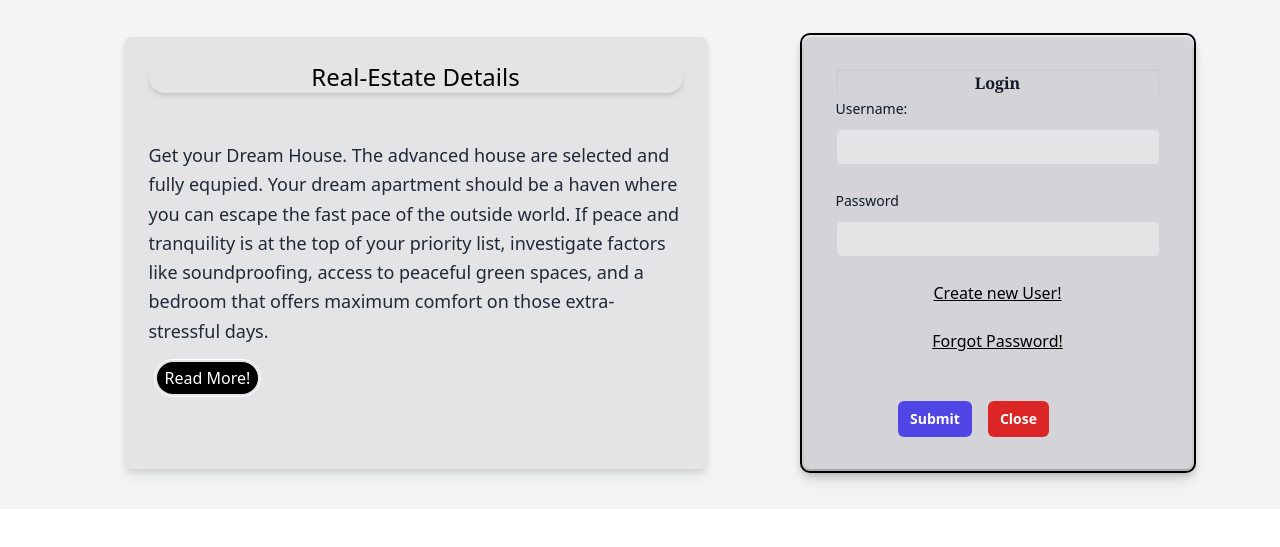
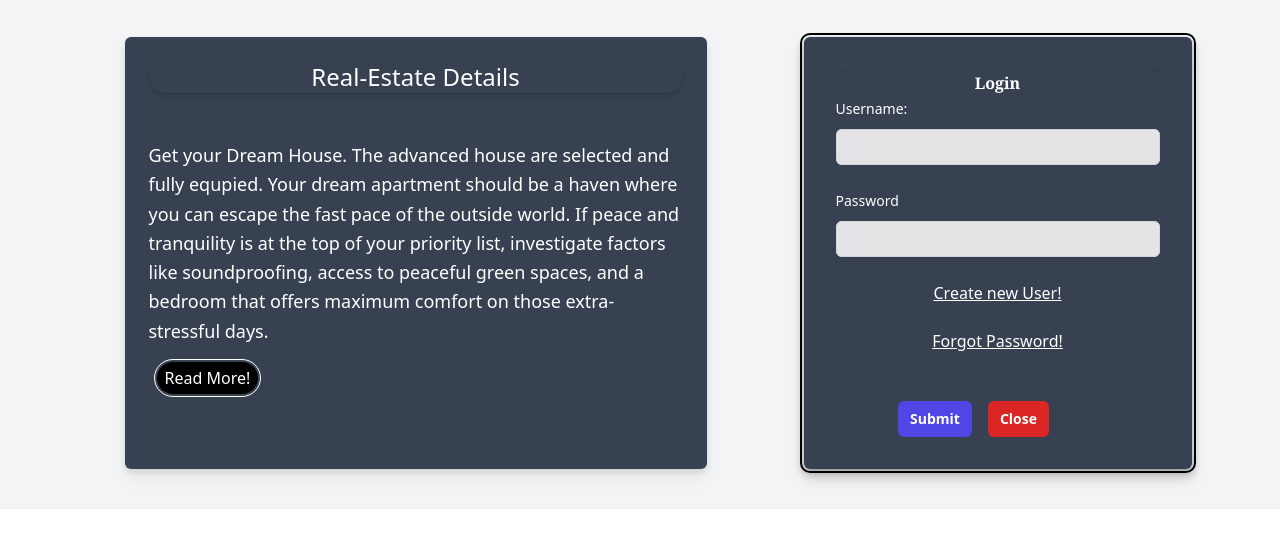
Before and after one commit to DhirendraThakur/frontend-tailwind, a website built with Vite: page login.html in a window 1280 px wide. Shown: the part 247-794 px from the top of the page. Built offline with nearby package versions, Linux system fonts and the light colour scheme.

Commit message:
Frontend has been modified in landing page and other page

```diff
--- /dev/null
+++ b/dashboard.html
@@ -0,0 +1,11 @@
+<!DOCTYPE html>
+<html lang="en">
+<head>
+    <meta charset="UTF-8">
+    <meta name="viewport" content="width=device-width, initial-scale=1.0">
+    <title>Document</title>
+</head>
+<body>
+    <h1>This is Dashboard</h1>
+</body>
+</html>
--- a/index.html
+++ b/index.html
@@ -15,6 +15,7 @@
             <img src="logo.jpg" class=" h-10 w-10 cursor-pointer rounded-2xl shadow-lg backdrop-blur-0" alt="" srcset="">
             <ul class="px-28 py-0.5 flex space-x-28 justify-center ">
                 <li class="mx-2 cursor-pointer  font-bold underline-offset-0 ">Home</li>
+                <li class="mx-2 cursor-pointer  font-bold underline-offset-0 " onclick="window.location.href='dashboard.html'">Dashboard</li>
                 <li class="mx-2 cursor-pointer font-bold " >About</li>
                 <li class="mx-2 cursor-pointer font-bold" >Gallary</li>
                 <li class="mx-2 cursor-pointer font-semibold text-yellow">FAQ</li>
--- a/login.html
+++ b/login.html
@@ -13,6 +13,7 @@
         <img src="logo.jpg" class=" h-10 w-10 cursor-pointer rounded-2xl shadow-lg backdrop-blur-0 animate-pulse" alt="" srcset="">
         <ul class="px-28 py-0.5 flex space-x-28 justify-center ">
             <li class="mx-2 cursor-pointer  font-bold underline-offset-0 ">Home</li>
+            <li class="mx-2 cursor-pointer  font-bold underline-offset-0 ">Dashboard</li>
             <li class="mx-2 cursor-pointer font-bold " >About</li>
             <li class="mx-2 cursor-pointer font-bold" >Gallary</li>
             <li class="mx-2 cursor-pointer font-semibold text-yellow">FAQ</li>
@@ -27,9 +28,9 @@
 
 
         <div class=" main flex w-full justify-around mt-16 fill-cyan-500 drop-shadow-lg drop-shadow-cyan-500/50 ">
-            <div class=" bg-zinc-200 p-6 w-1/2 rounded-md shadow-md shadow-transparent ">
-                <h1 class=" rounded-full text-2xl font-medium shadow-md text-center "> Real-Estate Details </h1>
-                <p class="text-lg leading-relaxed text-gray-800 mt-12">
+            <div class=" bg-gray-700 p-6 w-1/2 rounded-md shadow-md shadow-transparent ">
+                <h1 class=" rounded-full text-2xl font-medium shadow-md text-center text-white"> Real-Estate Details </h1>
+                <p class="text-lg leading-relaxed text-white mt-12">
                      Get your Dream House.
                     The advanced house are selected and fully equpied.
                     Your dream apartment should be a haven where you can
@@ -43,20 +44,20 @@
                 </div>
 
             </div>
-            <div class=" p-8 w-1/3 bg-zinc-300 items-center rounded-md shadow-md fill-cyan-500 drop-shadow-lg drop-shadow-cyan-500/50 outline-2 outline-offset-2 outline-solid">
-                <h1 class="font-extrabold font-serif flex justify-center text-base/7  text-gray-900 shadow-inner"> Login
+            <div class=" p-8 w-1/3 bg-gray-700 items-center rounded-md shadow-md fill-cyan-500 drop-shadow-lg drop-shadow-cyan-500/50 outline-2 outline-offset-2 outline-solid">
+                <h1 class="font-extrabold font-serif flex justify-center text-base/7  text-white shadow-inner"> Login
                 </h1>
                 <form action="">
                     <div class="grid grid-cols-1 gap-6">
                         <div class="sm:col-span-3">
-                            <label for="" class="block text-sm/6 font-medium text-gray-900 "> Username:</label>
+                            <label for="" class="block text-sm/6 font-medium text-white "> Username:</label>
                             <div class="mt-2">
                                 <input type="text" name="" id="" autocomplete="given-name" class=" block w-full rounded-md bg-zinc-200 px-2 py-1.5 text-base text-gray-900 outline-1 -outline-offset-1 outline-gray-300 placeholder:text-gray-400 focus:outline-offset-4 focus:outline-indigo-600 sm:text-sm/6" >
 
                             </div>
                         </div>
                         <div class="sm:col-span-3">
-                            <label for="" class="block text-sm/6 font-medium text-gray-900 "> Password</label>
+                            <label for="" class="block text-sm/6 font-medium text-white "> Password</label>
                             <div class="mt-2">
                                 <input type="text" name="" id="" autocomplete="given-name" class=" block w-full rounded-md bg-zinc-200 px-2 py-1.5 text-base text-gray-900 outline-1 -outline-offset-1 outline-gray-300 placeholder:text-gray-400 focus:outline-offset-4 focus:outline-indigo-600 sm:text-sm/6" >
 
@@ -65,11 +66,11 @@
 
                         </div>
                         <div class="sm:col-span-3 flex justify-center">
-                            <a href="register.html" class="underline flex font-thin"> Create new User! </a>
+                            <a href="register.html" class="underline flex font-thin text-white"> Create new User! </a>
 
                         </div>
                         <div class="sm:col-span-3">
-                            <a href="" class=" underline font-thin flex justify-center">Forgot Password!</a>
+                            <a href="" class=" underline font-thin flex justify-center text-white">Forgot Password!</a>
 
                         </div>
                         <div class="mt-6 flex items-center justify-center gap-x-4">
```
